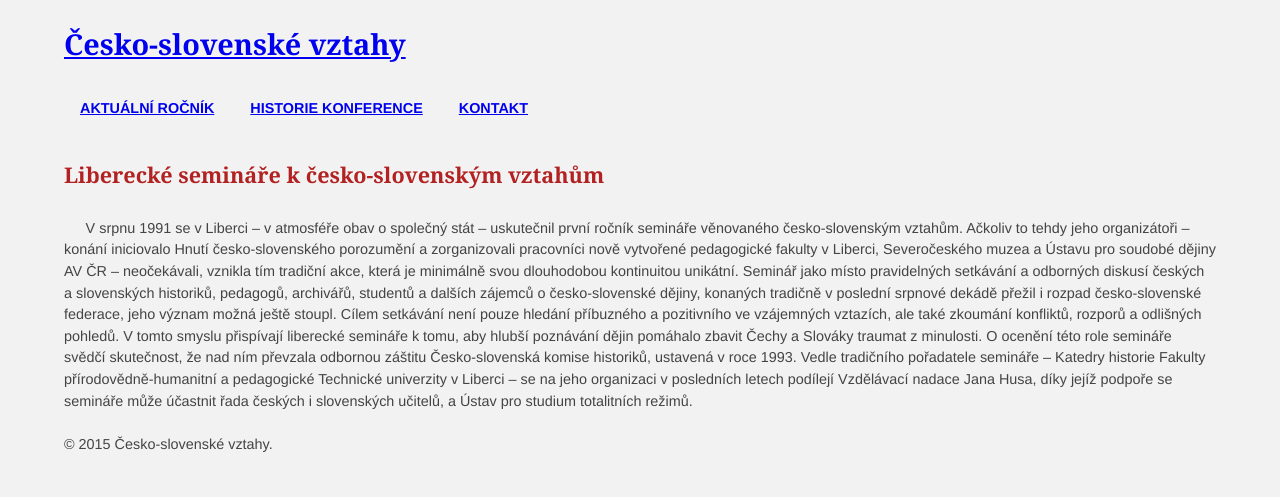
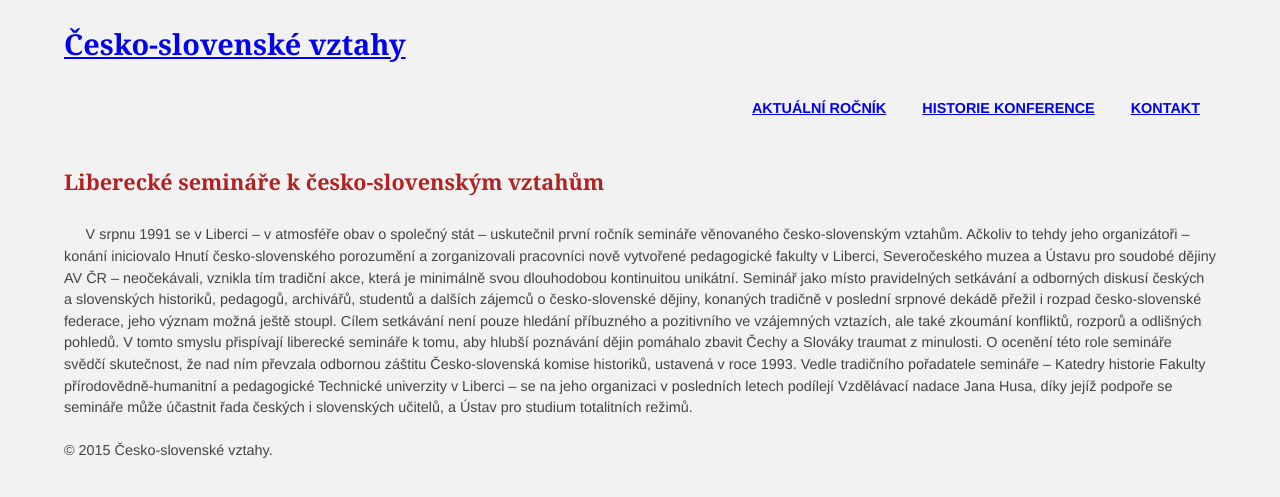
Before and after one commit to mahish/cesko-slovenske-vztahy, a Jekyll site: the page built from index.md, in a window 1280 px wide. Shown: the top 497 px of the page. Built offline with Jekyll 4.4.1, drawn with Linux system fonts in a browser that asks for light colours; some web fonts are replaced.

Commit message:
Float right

```diff
--- a/_includes/navigation.html
+++ b/_includes/navigation.html
@@ -1,5 +1,5 @@
 <nav class="nav">
-	<ul class="nav__menu">
+	<ul class="nav__menu right">
 		<li class="nav__menu-item"><a href="/aktualni-rocnik">Aktuální ročník</a>
 			<ul class="nav__submenu">
 				<li class="nav__submenu-item"> <a href="/aktualni-rocnik/program">Program</a></li>
```
